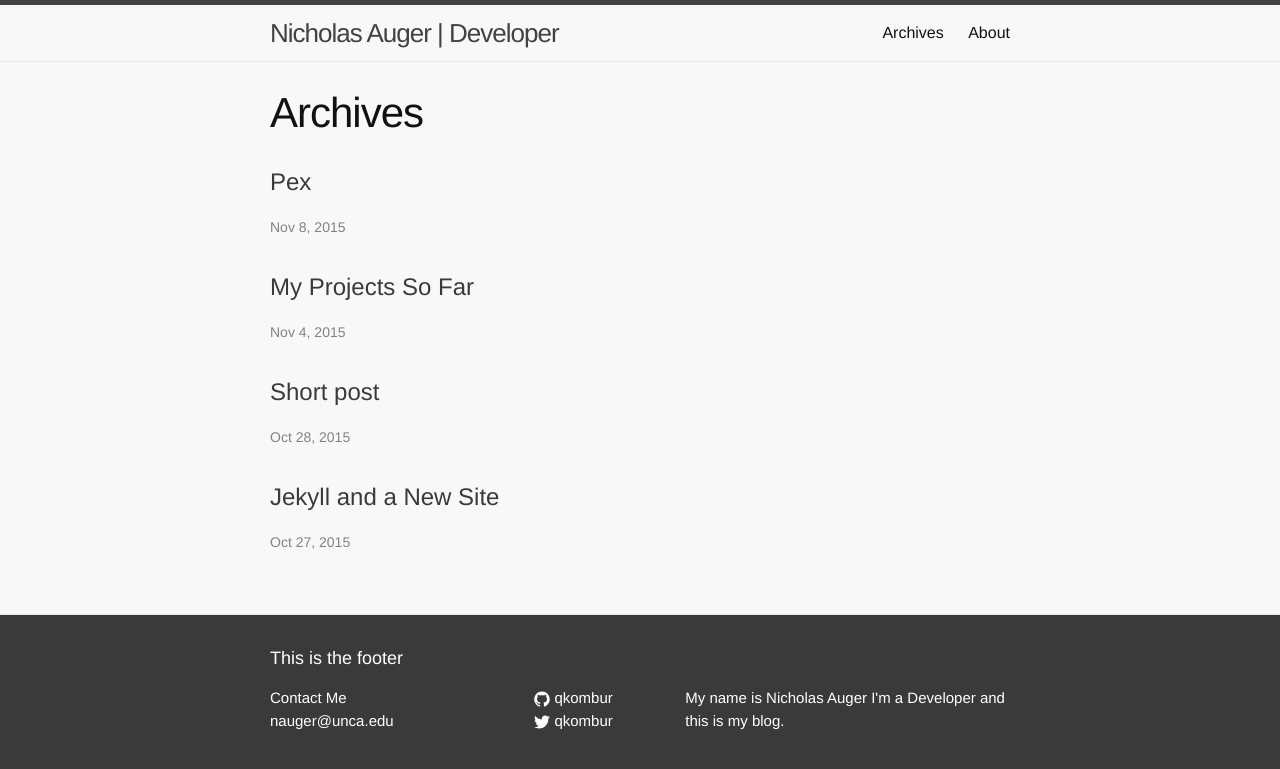
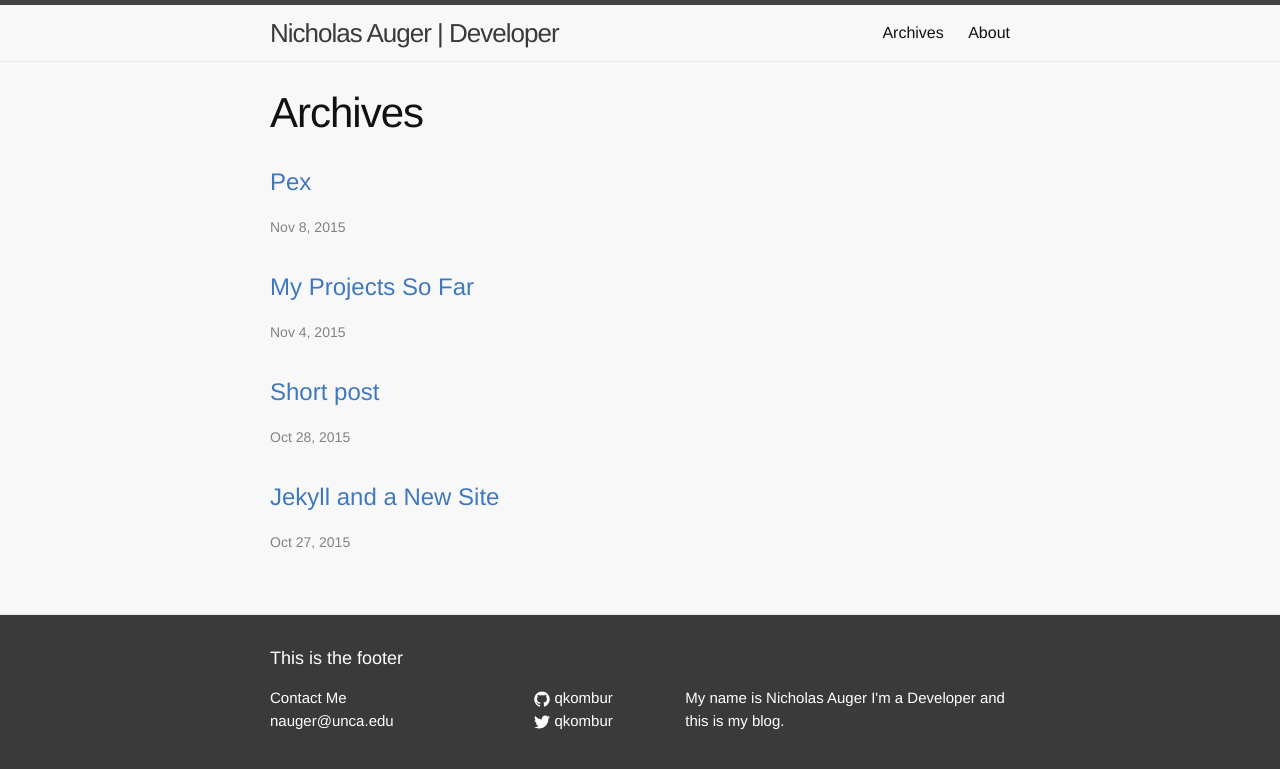
Before and after one commit to qkombur/qkombur.github.io, a Jekyll site: the page built from Archives.html, in a window 1280 px wide. Shown: the top 769 px of the page. Built offline with Jekyll 4.4.1, drawn with Linux system fonts in a browser that asks for light colours.

Commit message:
Made the site more user friendly.

```diff
--- a/_sass/_base.scss
+++ b/_sass/_base.scss
@@ -91,14 +91,11 @@
 a {
     color: $brand-color;
     text-decoration: none;
+    transition: color 0.2s linear;
 
-    &:visited {
-        color: darken($brand-color, 15%);
-    }
-
-    &:hover {
-        color: $text-color;
-        text-decoration: underline;
+    a:hover {
+        color: #2A5081;
+        text-decoration: none;
     }
 }
 
--- a/_sass/_layout.scss
+++ b/_sass/_layout.scss
@@ -1,6 +1,10 @@
 /**
  * Site header
  */
+
+ a:hover, a:focus {
+        color: #4487de;
+    }
 .site-header {
     border-top: 5px solid $grey-color-dark;
     border-bottom: 1px solid $grey-color-light;
@@ -18,11 +22,6 @@
     margin-bottom: 0;
     float: left;
 
-    &,
-    &:visited {
-        color: $grey-color-dark;
-    }
-
     @include media-query($on-palm){
         font-size: 19px;
     }
@@ -32,6 +31,7 @@
     float: right;
     line-height: 56px;
 
+
     .menu-icon {
         display: none;
     }
@@ -39,6 +39,7 @@
     .page-link {
         color: $text-color;
         line-height: $base-line-height;
+
 
         // Gaps between nav items, but not on the first one
         &:not(:first-child) {
@@ -57,6 +58,7 @@
 
 
 
+
         .menu-icon {
             display: block;
             float: right;
@@ -66,9 +68,14 @@
             padding-top: 10px;
             text-align: center;
 
+
             > svg {
                 width: 18px;
                 height: 15px;
+                &:hover {
+                    transform: rotate(90deg);
+
+                }
 
                 path {
                     fill: #fff;
@@ -79,12 +86,15 @@
         .trigger {
             clear: both;
             display: none;
+
         }
 
-        &:hover .trigger {
+        &:hover .trigger{
             display: block;
             padding-bottom: 5px;
+
         }
+
 
         .page-link {
             display: block;
@@ -250,4 +260,11 @@
             font-size: 18px;
         }
     }
+    a {
+        color: #4078C0;
+        transition: color 0.2s linear;
+    }
+    a:hover, a:focus {
+        color: #2A5081;
+    }
 }
```
Also changed, not shown: 1 other file.
